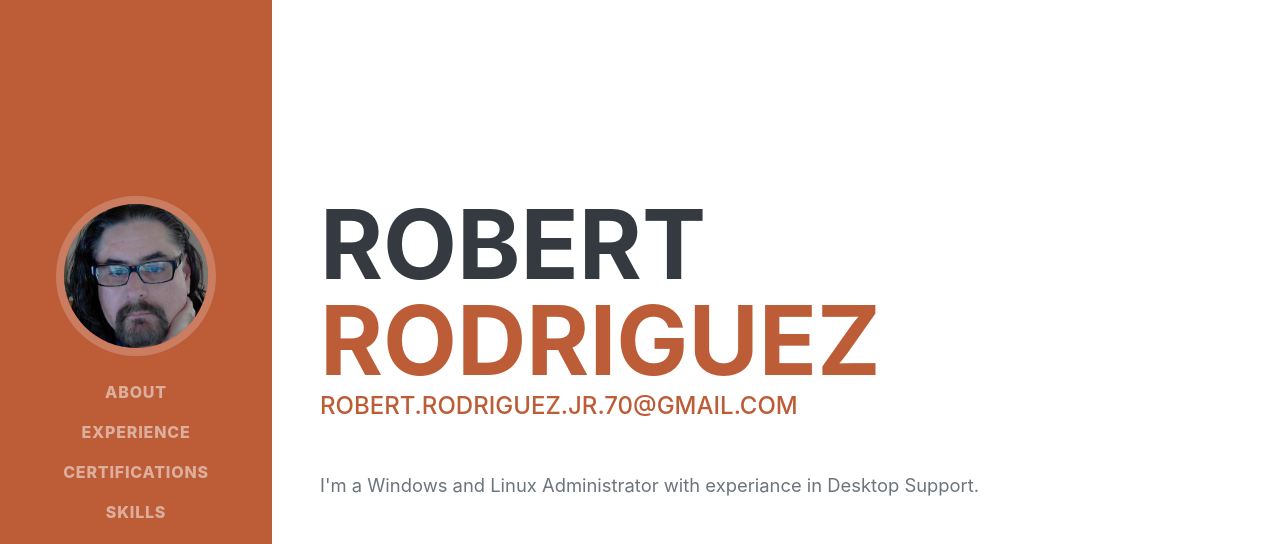
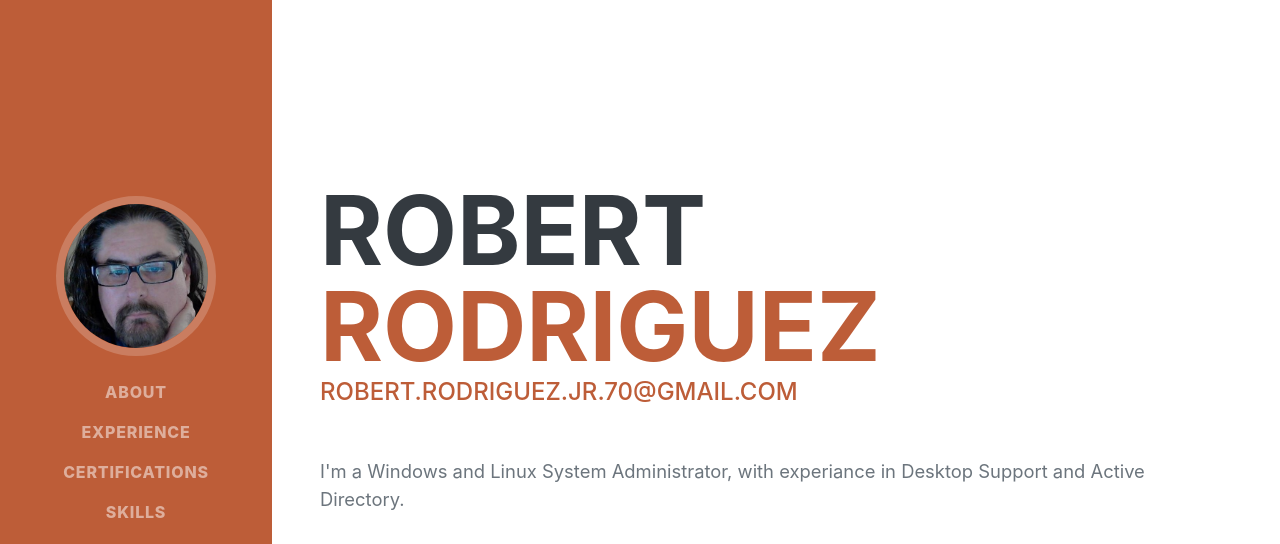
Before and after one commit to robertrodriguezjr70/aboutrobertrodriguez.com, a plain HTML site: page index.html in a window 1280 px wide. Shown: the top 544 px of the page. Drawn offline with nearby package versions, Linux system fonts and the light colour scheme; files whose address does not match are found by name; a web font is replaced by a local one.

Commit message:
Update index.html

```diff
--- a/index.html
+++ b/index.html
@@ -47,7 +47,7 @@
                     <div class="subheading mb-5">
                          <a href="mailto:robert.rodriguez.jr.70@gmail.com">robert.rodriguez.jr.70@gmail.com</a>
                     </div>
-                    <p class="lead mb-5">I'm a Windows and Linux Administrator with experiance in Desktop Support. </p>
+                    <p class="lead mb-5">I'm a Windows and Linux System Administrator, with experiance in Desktop Support and Active Directory. </p>
                     <div class="social-icons">
                         <a class="social-icon" href="https://linkedin.com/in/roberto-rodriguez-b1858128"><i class="fab fa-linkedin-in"></i></a>
                         <a class="social-icon" href="https://github.com/robertrodriguezjr70"><i class="fab fa-github"></i></a>
```
